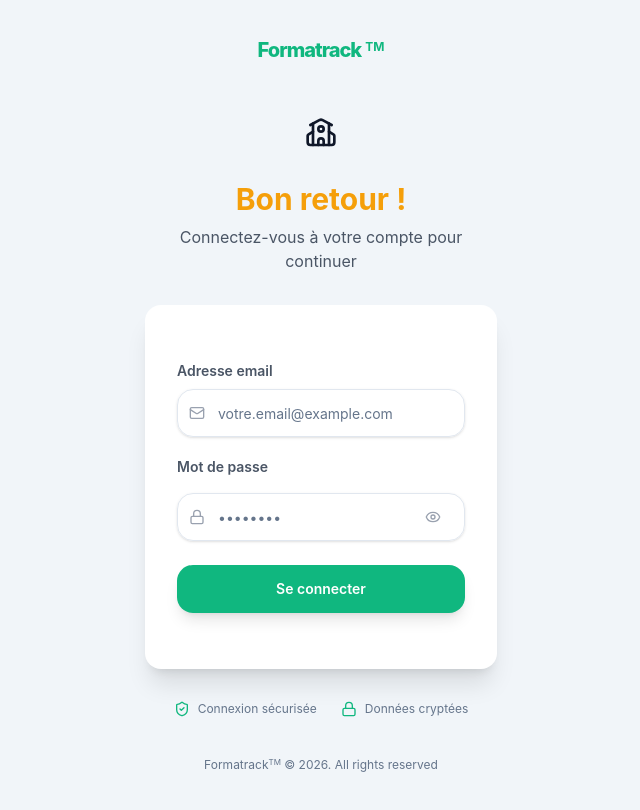
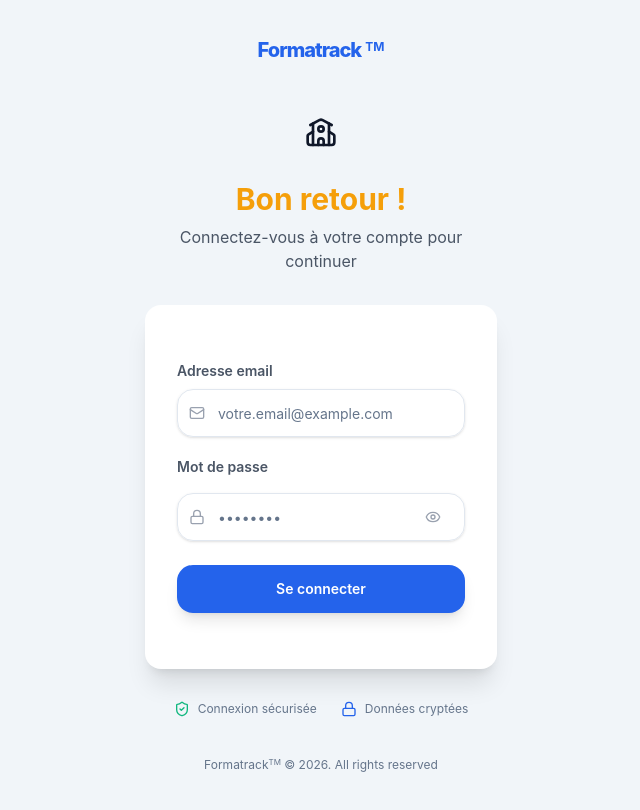
Before and after one commit to Corei913th/formatrack_project, a React (Vite) app in the folder formatrack_frontend/: page /login in a window 1280 px wide. Shown: the top 810 px of the page, without its empty margins (319-959 px from the left). Built offline with nearby package versions, Linux system fonts and the light colour scheme; no server answers.

Commit message:
design: change primary color theme to blue

```diff
--- a/formatrack_frontend/src/index.css
+++ b/formatrack_frontend/src/index.css
@@ -204,18 +204,18 @@
      Format HSL() pour compatibilité universelle
      ============================================ */
 
-  /* Primaire - Emerald */
-  --primary: hsl(160, 84%, 39%);
-  /* emerald-600 */
+  /* Primaire - Blue */
+  --primary: hsl(221, 83%, 53%);
+  /* blue-600 */
   --primary-foreground: hsl(0, 0%, 100%);
-  --primary-hover: hsl(160, 84%, 37%);
-  /* emerald-700 */
-  --primary-light: hsl(160, 84%, 45%);
-  /* emerald-500 */
-  --primary-50: hsl(152, 76%, 97%);
-  /* emerald-50 */
-  --primary-100: hsl(152, 76%, 90%);
-  /* emerald-100 */
+  --primary-hover: hsl(221, 83%, 48%);
+  /* blue-700 */
+  --primary-light: hsl(221, 83%, 58%);
+  /* blue-50 */
+  --primary-50: hsl(214, 100%, 97%);
+  /* blue-50 */
+  --primary-100: hsl(214, 94%, 93%);
+  /* blue-100 */
 
   /* Secondaire - Bleu */
   --secondary: hsl(221, 83%, 53%);
@@ -278,7 +278,7 @@
 
   --border: hsl(214, 32%, 91%);
   --input: hsl(214, 32%, 91%);
-  --ring: hsl(160, 84%, 39%);
+  --ring: hsl(221, 83%, 53%);
 
   /* Charts */
   --chart-1: hsl(160, 84%, 39%);
@@ -295,12 +295,12 @@
   /* Sidebar */
   --sidebar: hsl(0, 0%, 100%);
   --sidebar-foreground: hsl(222, 47%, 11%);
-  --sidebar-primary: hsl(160, 84%, 39%);
+  --sidebar-primary: hsl(221, 83%, 53%);
   --sidebar-primary-foreground: hsl(0, 0%, 100%);
   --sidebar-accent: hsl(210, 40%, 96%);
   --sidebar-accent-foreground: hsl(222, 47%, 11%);
   --sidebar-border: hsl(214, 32%, 91%);
-  --sidebar-ring: hsl(160, 84%, 39%);
+  --sidebar-ring: hsl(221, 83%, 53%);
 
   /* États des dossiers */
   --status-complet: hsl(160, 84%, 39%);
@@ -332,10 +332,10 @@
      MODE SOMBRE
      ============================================ */
 
-  --primary: hsl(160, 84%, 45%);
+  --primary: hsl(221, 83%, 60%);
   --primary-foreground: hsl(0, 0%, 100%);
-  --primary-hover: hsl(160, 84%, 50%);
-  --primary-light: hsl(160, 84%, 39%);
+  --primary-hover: hsl(221, 83%, 65%);
+  --primary-light: hsl(221, 83%, 53%);
 
   --secondary: hsl(221, 83%, 60%);
   --secondary-foreground: hsl(0, 0%, 100%);
@@ -376,22 +376,22 @@
 
   --border: hsl(217, 33%, 17%);
   --input: hsl(217, 33%, 17%);
-  --ring: hsl(160, 84%, 45%);
+  --ring: hsl(221, 83%, 60%);
 
-  --chart-1: hsl(160, 84%, 45%);
-  --chart-2: hsl(221, 83%, 60%);
+  --chart-1: hsl(221, 83%, 60%);
+  --chart-2: hsl(160, 84%, 45%);
   --chart-3: hsl(38, 92%, 50%);
   --chart-4: hsl(270, 91%, 70%);
   --chart-5: hsl(199, 89%, 55%);
 
   --sidebar: hsl(222, 47%, 14%);
   --sidebar-foreground: hsl(210, 40%, 98%);
-  --sidebar-primary: hsl(160, 84%, 45%);
+  --sidebar-primary: hsl(221, 83%, 60%);
   --sidebar-primary-foreground: hsl(0, 0%, 100%);
   --sidebar-accent: hsl(217, 33%, 17%);
   --sidebar-accent-foreground: hsl(210, 40%, 98%);
   --sidebar-border: hsl(217, 33%, 17%);
-  --sidebar-ring: hsl(160, 84%, 45%);
+  --sidebar-ring: hsl(221, 83%, 60%);
 
   --status-complet: hsl(160, 84%, 45%);
   --status-complet-bg: hsl(160, 84%, 20%);
```
